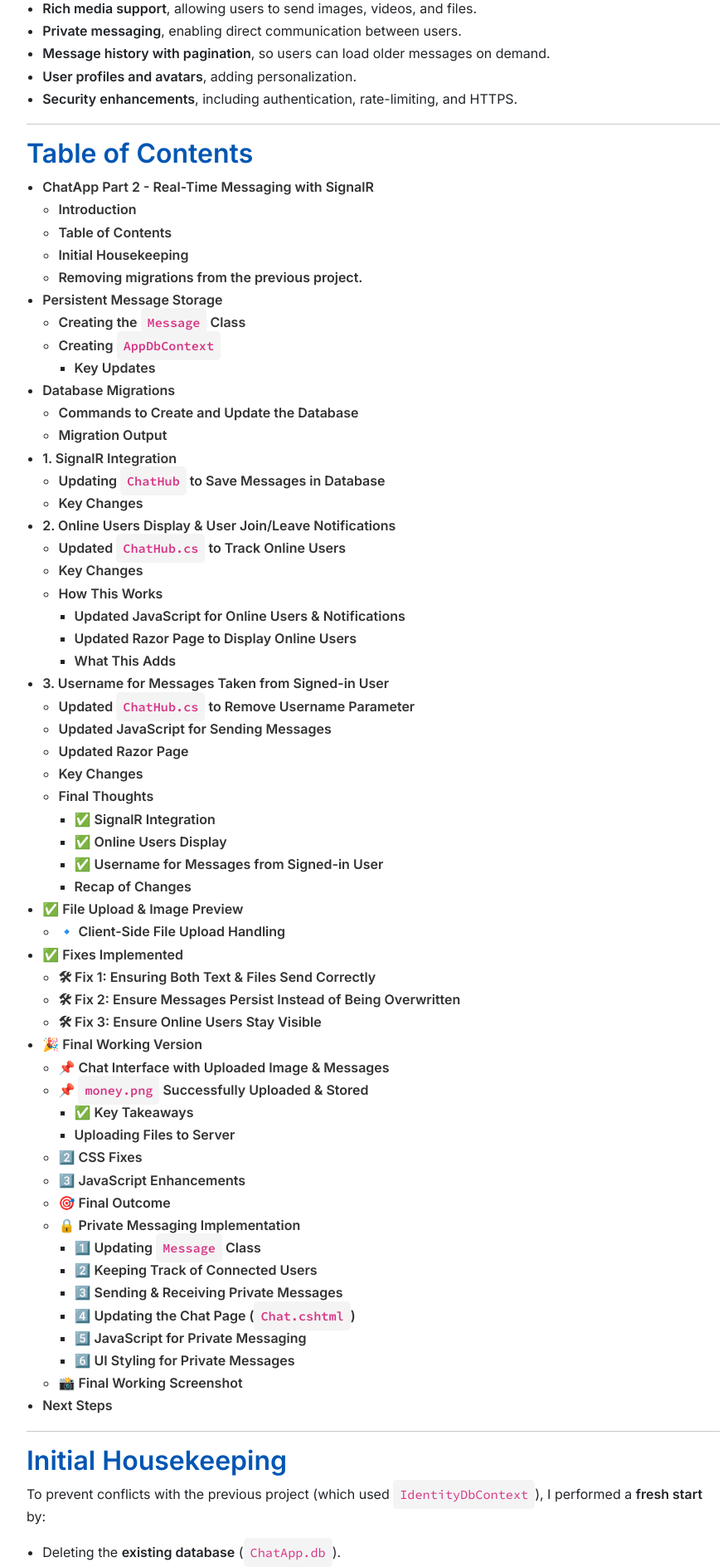
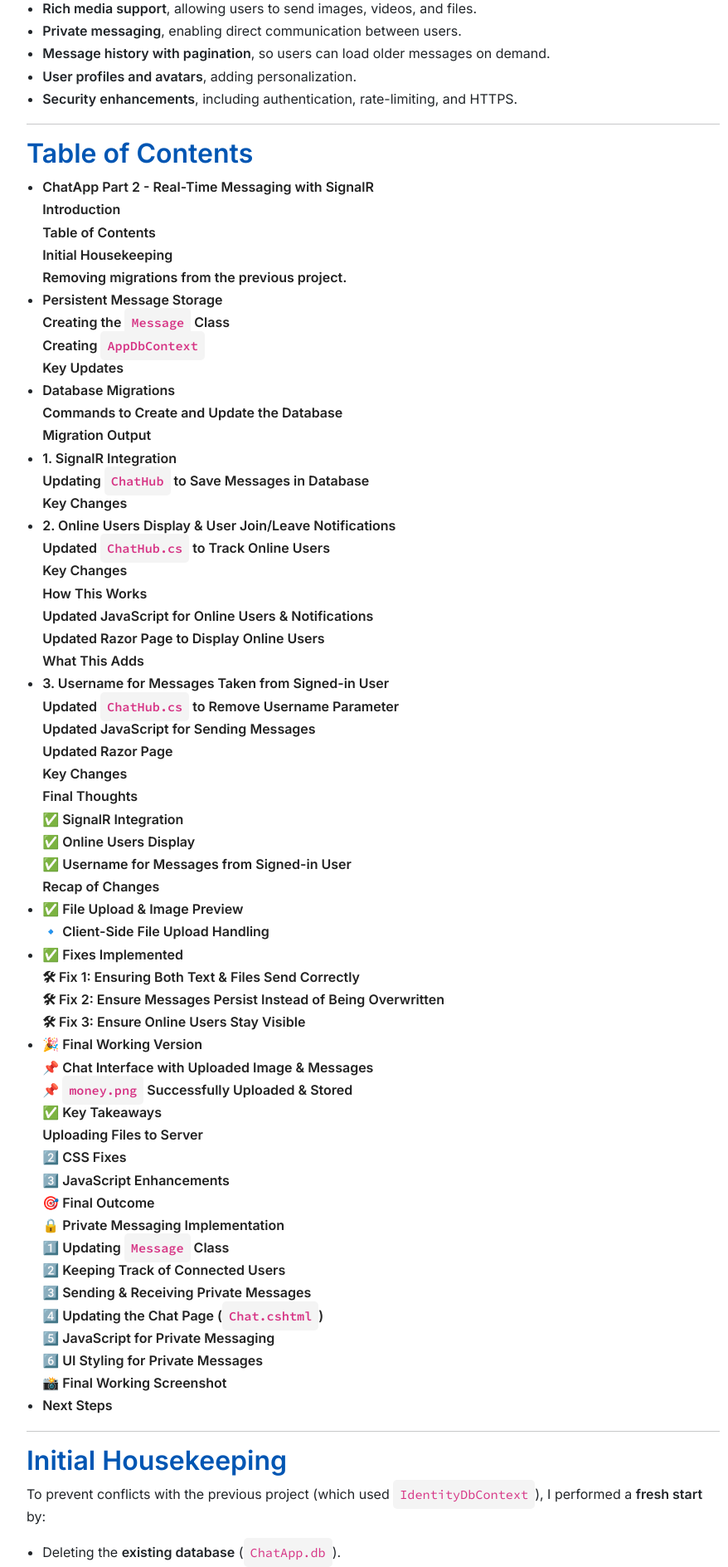
Before and after one commit to JWalshe86/ChatApp, a Jekyll site: the page built from docs/ChatAppPartTwo.md, in a window 1280 px wide. Shown: the part 584-2472 px from the top of the page at 83% size, without its empty margins (190-1068 px from the left). Built offline with Jekyll 4.4.1, drawn with Linux system fonts in a browser that asks for light colours.

Commit message:
Update custom.css

```diff
--- a/docs/assets/css/custom.css
+++ b/docs/assets/css/custom.css
@@ -85,28 +85,47 @@
     border-radius: 10px;
     box-shadow: 0px 4px 12px rgba(0, 0, 0, 0.2);
 }
-/* ✅ Force TOC links to be black */
-#markdown-toc a {
-    color: #333 !important; /* Darker black text */
-    text-decoration: none !important; /* Remove underlines */
-    font-weight: 600 !important; /* Ensure bold */
+/* ✅ Override Bootstrap’s forced blue color for TOC links */
+#markdown-toc a,
+#markdown-toc a:link,
+#markdown-toc a:visited {
+    color: #333 !important; /* Dark text */
+    text-decoration: none !important;
+    font-weight: 600 !important; /* Stronger weight */
 }
 
-/* ✅ Force-hover effect */
+/* ✅ Fix link hover effect */
 #markdown-toc a:hover {
-    color: #0056b3 !important; /* Darker blue on hover */
+    color: #0056b3 !important;
     text-decoration: underline !important;
 }
 
-/* ✅ Override Bootstrap’s reboot.css (which applies default link styles) */
+/* ✅ Override Bootstrap’s global styles (reboot.css) */
+a[href^="#markdown-toc"] {
+    color: #333 !important; /* Ensure TOC links stay dark */
+    text-decoration: none !important;
+}
+
+/* ✅ Bullet Points Cleanup */
+#markdown-toc ul {
+    list-style-type: none !important; /* Removes bullet rings */
+    padding-left: 0 !important;
+}
+
+#markdown-toc li::marker {
+    display: none !important; /* Ensures no markers */
+}
+
+/* ✅ Higher specificity targeting Bootstrap’s `_reboot.scss` */
+#markdown-toc a,
 #markdown-toc a:link,
 #markdown-toc a:visited,
 #markdown-toc a:active {
-    color: #333 !important; /* Force links to be dark */
+    color: #222 !important; /* Even darker to contrast better */
     text-decoration: none !important;
 }
 
-/* ✅ Make sure Bootstrap’s global styles don't interfere */
+/* ✅ Prevent Bootstrap from overriding with link colors */
 a {
     -webkit-text-fill-color: unset !important;
 }
```
